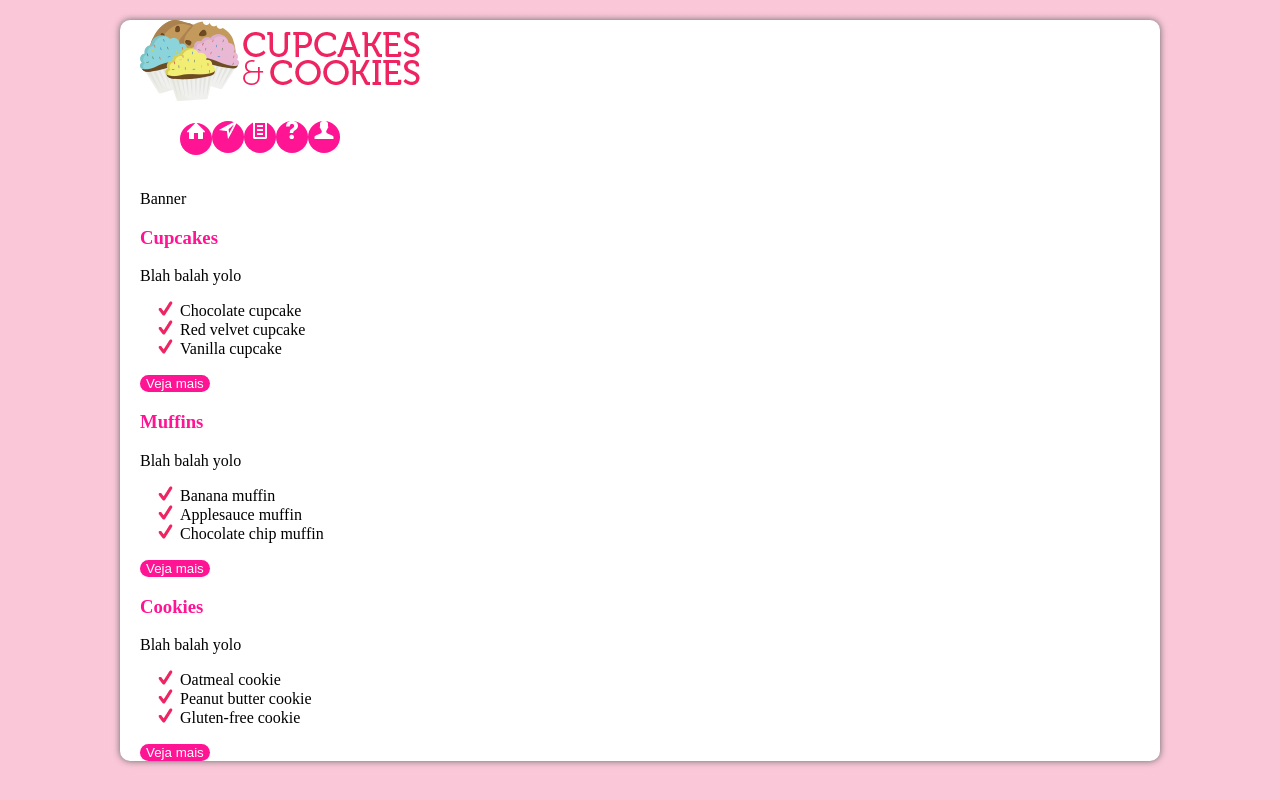
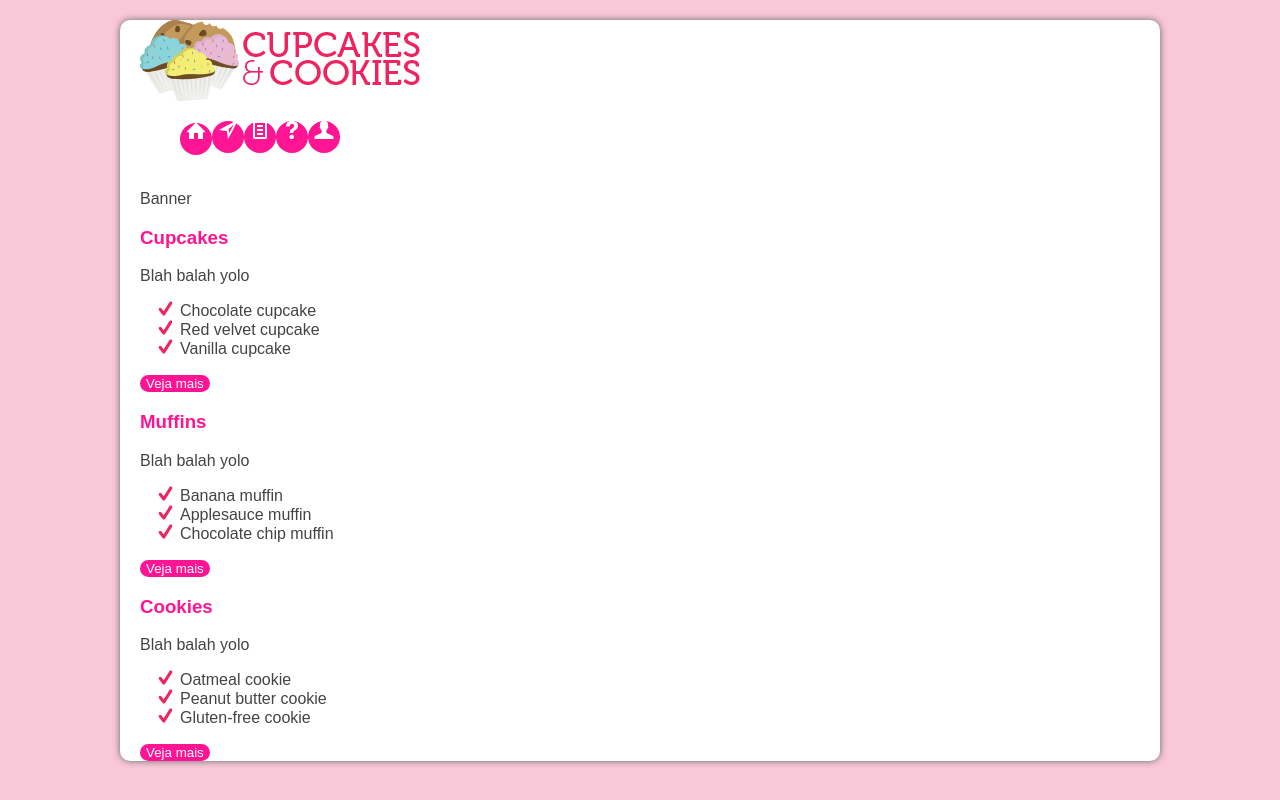
Before and after one commit to jucomin/first-complete-website, a Vue app: page / in a window 1280 px wide. Built offline with nearby package versions, Linux system fonts and the light colour scheme; the HTML template or start-up script is replaced by a standard one; a web font is replaced by a local one.

Commit message:
Update fonts

```diff
--- a/src/App.vue
+++ b/src/App.vue
@@ -15,6 +15,53 @@ export default {
 </script>
 
 <style lang="scss">
+@font-face {
+  font-family: 'SignikaLight';
+  font-style: normal;
+  font-weight: 300;
+  src: local('Signika-Light'),
+    url(http://themes.googleusercontent.com/static/fonts/signika/v3/koFYE26bhT88HgRA8f4vbRsxEYwM7FgeyaSgU71cLG0.woff)
+      format('woff');
+}
+
+@font-face {
+  font-family: 'Signika';
+  font-style: normal;
+  font-weight: 400;
+  src: local('Signika'), local('Signika-Regular'),
+    url(http://themes.googleusercontent.com/static/fonts/signika/v3/_M5k9_BZTkfaM2dnN0vNGw.woff)
+      format('woff');
+}
+
+@font-face {
+  font-family: 'SignikaSemibold';
+  font-style: normal;
+  font-weight: 600;
+  src: local('Signika-Semibold'),
+    url(http://themes.googleusercontent.com/static/fonts/signika/v3/FZa_MODmDkR9DTu5jHSnSRsxEYwM7FgeyaSgU71cLG0.woff)
+      format('woff');
+}
+
+@font-face {
+  font-family: 'SignikaBold';
+  font-style: normal;
+  font-weight: 700;
+  src: local('Signika-Bold'),
+    url(http://themes.googleusercontent.com/static/fonts/signika/v3/7M5kxD4eGxuhgFaIk95pBRsxEYwM7FgeyaSgU71cLG0.woff)
+      format('woff');
+}
+
+body,
+select,
+input,
+textarea,
+p,
+a,
+label {
+  color: #444;
+  font-family: Signika, Arial, serif;
+}
+
 body {
   background: #f6c5d4 url(assets/background.jpg) 0 0 repeat;
 }
```
